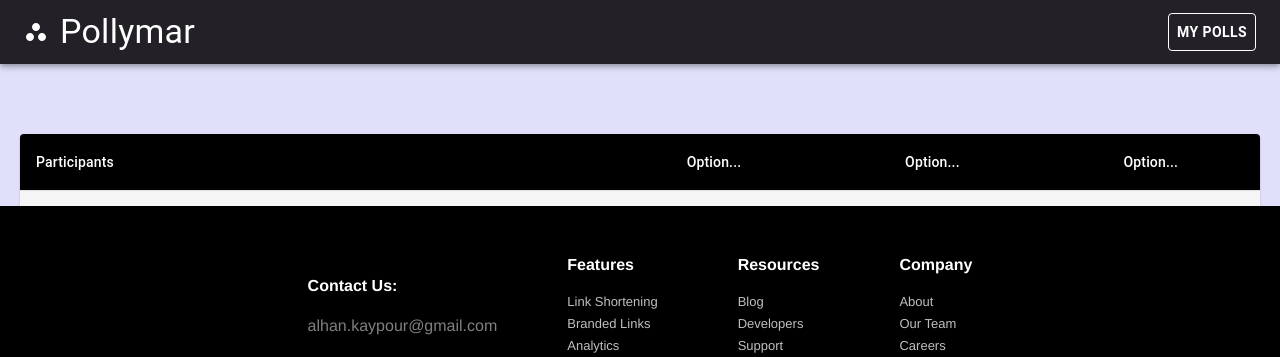
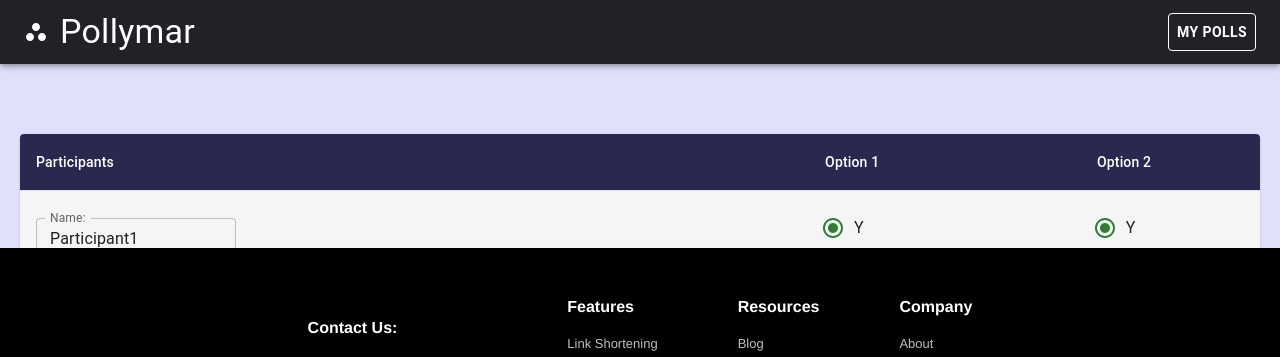
Before and after one commit to AlhaN-K/Poll-Front-End, a React (Create React App) app: page /poll in a window 1280 px wide. Shown: the top 357 px of the page. Built offline with nearby package versions, Linux system fonts and the light colour scheme.

Commit message:
poll page's logic extended

```diff
--- a/src/components/PollPage/PollPage.js
+++ b/src/components/PollPage/PollPage.js
@@ -7,13 +7,16 @@
 import TableHead from "@mui/material/TableHead";
 import TableRow from "@mui/material/TableRow";
 import Paper from "@mui/material/Paper";
-import Checkbox from "@mui/material/Checkbox";
 import TextField from "@mui/material/TextField";
 import { Button } from "@mui/material";
+import Radio from "@mui/material/Radio";
+import RadioGroup from "@mui/material/RadioGroup";
+import FormControlLabel from "@mui/material/FormControlLabel";
+import FormControl from "@mui/material/FormControl";
 
 const StyledTableCell = styled(TableCell)(({ theme }) => ({
   [`&.${tableCellClasses.head}`]: {
-    backgroundColor: theme.palette.common.black,
+    backgroundColor: "#292950",
     color: theme.palette.common.white,
   },
   [`&.${tableCellClasses.body}`]: {
@@ -32,17 +35,34 @@
 }));
 
 export default function PollPage() {
-  const [name, setName] = useState("");
+  const [names, setNames] = useState(["Participant1"]);
+  const [choices, setChoices] = useState(["", ""]);
+  const [options, setOptions] = useState(["", ""]);
   const [inputErr, setInputErr] = useState("");
-  const [rows, setRows] = useState([""]);
 
-  const addRows = () => {
+  const handleChoices = (value, index) => {
+    choices[index] = value;
+    setChoices(choices);
+  };
+
+  const handleOptions = (value, index) => {
+    options[index] = value;
+    setOptions(options);
+  };
+
+  const handleInput = (value, index) => {
+    const namesCopy = names.slice();
+    namesCopy[index] = value;
+    setNames(namesCopy);
+  };
+
+  const addNames = () => {
     setInputErr("");
-    if (name === "") {
+    //todo
+    if (names.length) {
       setInputErr("Please enter your name!");
-    } else {
-      setRows(rows.concat(""));
     }
+    setNames(names.concat(""));
   };
   return (
     <div style={{ padding: "20px" }}>
@@ -54,36 +74,66 @@
           <TableHead>
             <TableRow>
               <StyledTableCell>Participants</StyledTableCell>
-              <StyledTableCell align="center">Option...</StyledTableCell>
-              <StyledTableCell align="center">Option...</StyledTableCell>
-              <StyledTableCell align="center">Option...</StyledTableCell>
+              {options.map((option, index) => {
+                return (
+                  <StyledTableCell
+                    align="center"
+                    key={index}
+                    onChange={(e) => handleOptions(e.target.value, index)}
+                  >
+                    Option {index + 1}
+                  </StyledTableCell>
+                );
+              })}
             </TableRow>
           </TableHead>
           <TableBody>
-            {rows.map((row, index) => (
+            {names.map((name, index) => (
               <StyledTableRow key={index}>
                 <StyledTableCell component="th" scope="row">
                   <TextField
-                    value={row[index]}
-                    onChange={(e) => setName(e.target.value)}
+                    value={name}
+                    onChange={(e) => handleInput(e.target.value, index)}
                     sx={{ width: "200px" }}
                     size="small"
                     label="Name:"
                   />
                   <br />
-                  <span style={{ color: "red", fontSize: "12px" }}>
-                    {name === "" ? inputErr : ""}
+                  <span
+                    style={{
+                      color: "red",
+                      fontSize: "12px",
+                      paddingLeft: "3px",
+                    }}
+                  >
+                    {name === "" ? inputErr : null}
                   </span>
                 </StyledTableCell>
-                <StyledTableCell align="center">
-                  <Checkbox />
-                </StyledTableCell>
-                <StyledTableCell align="center">
-                  <Checkbox />
-                </StyledTableCell>
-                <StyledTableCell align="center">
-                  <Checkbox />
-                </StyledTableCell>
+                {choices.map((choice, index) => {
+                  return (
+                    <StyledTableCell align="center" key={index}>
+                      <FormControl>
+                        <RadioGroup
+                          aria-labelledby="demo-controlled-radio-buttons-group"
+                          name="controlled-radio-buttons-group"
+                          value={choice}
+                          onChange={(e) => handleChoices(e.target.value, index)}
+                        >
+                          <FormControlLabel
+                            value="yes"
+                            control={<Radio color="success" value={choice} />}
+                            label="Y"
+                          />
+                          <FormControlLabel
+                            value="no"
+                            control={<Radio color="error" value={choice} />}
+                            label="N"
+                          />
+                        </RadioGroup>
+                      </FormControl>
+                    </StyledTableCell>
+                  );
+                })}
               </StyledTableRow>
             ))}
           </TableBody>
@@ -93,7 +143,7 @@
         variant="contained"
         color="inherit"
         size="medium"
-        onClick={addRows}
+        onClick={addNames}
       >
         Submit
       </Button>
```
